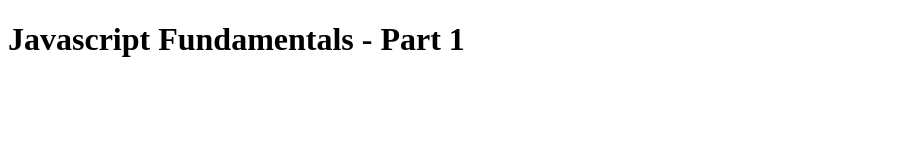
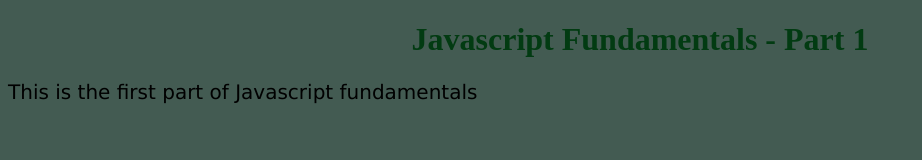
Before and after one commit to mshekerotokiti/Values-and-Variables, a plain HTML site: page index.html in a window 1280 px wide. Shown: the whole page, without its empty margins (0-922 px from the left). Drawn offline with Linux system fonts and the light colour scheme.

Commit message:
first commit

```diff
--- /dev/null
+++ b/index.css
@@ -0,0 +1,13 @@
+body {
+    background-color: rgb(67, 91, 82);
+  }
+
+  h1 {
+    color: rgb(2, 59, 18);
+    text-align: center;
+  }
+
+  p {
+    font-family: verdana;
+    font-size: 20px;
+  }
--- a/index.html
+++ b/index.html
@@ -4,10 +4,13 @@
     <meta charset="UTF-8">
     <meta http-equiv="X-UA-Compatible" content="IE=edge">
     <meta name="viewport" content="width=device-width, initial-scale=1.0">
+    <link rel="stylesheet" href="./index.css">
     <title>JAVASCRIPT FUNDAMENTALS</title>
 </head>
 <body>
+
     <h1>Javascript Fundamentals - Part 1</h1>
+    <p>This is the first part of Javascript fundamentals</p>
 
     <script src="index.js"> </script>
 </body>
--- a/index.js
+++ b/index.js
@@ -1,5 +1,5 @@
-//let js = "amazing";
-        //if (js === "amazing") alert ("Javascript is Fun!");
+        let js = "amazing";
+        if (js === "amazing") alert ("Javascript is Fun!");
 
         console. log(20*4-30);
         console. log( "Benson is the Manager at Kurunzi Media");
```
